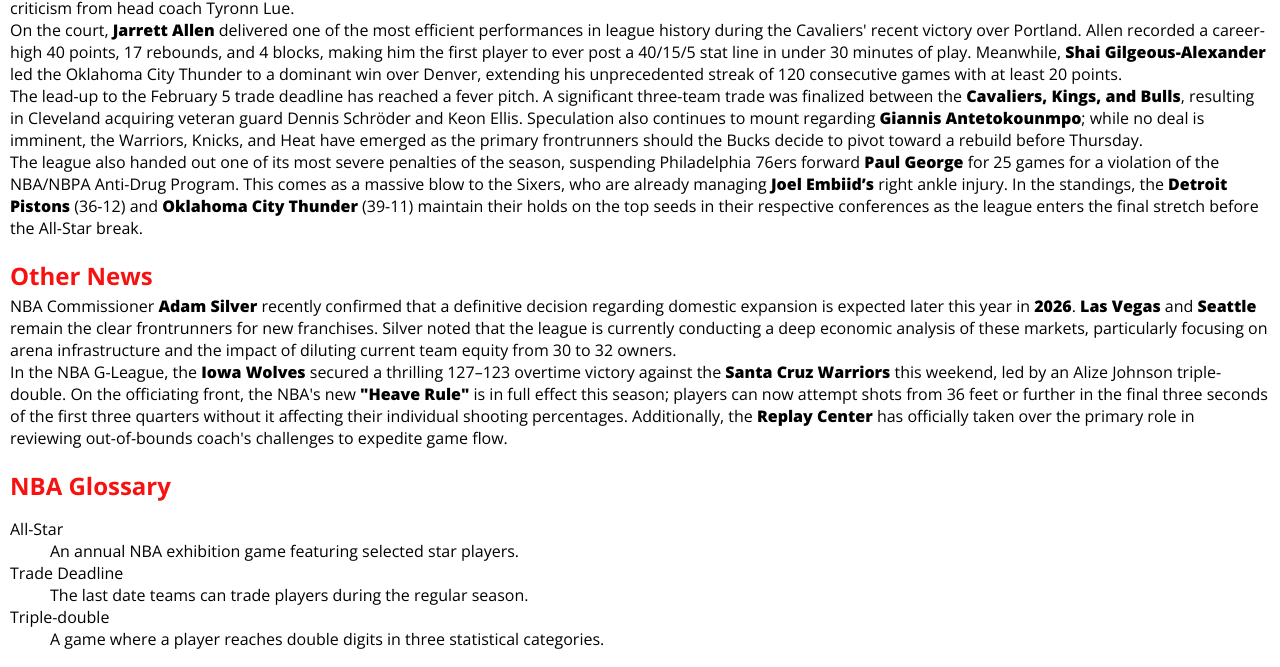
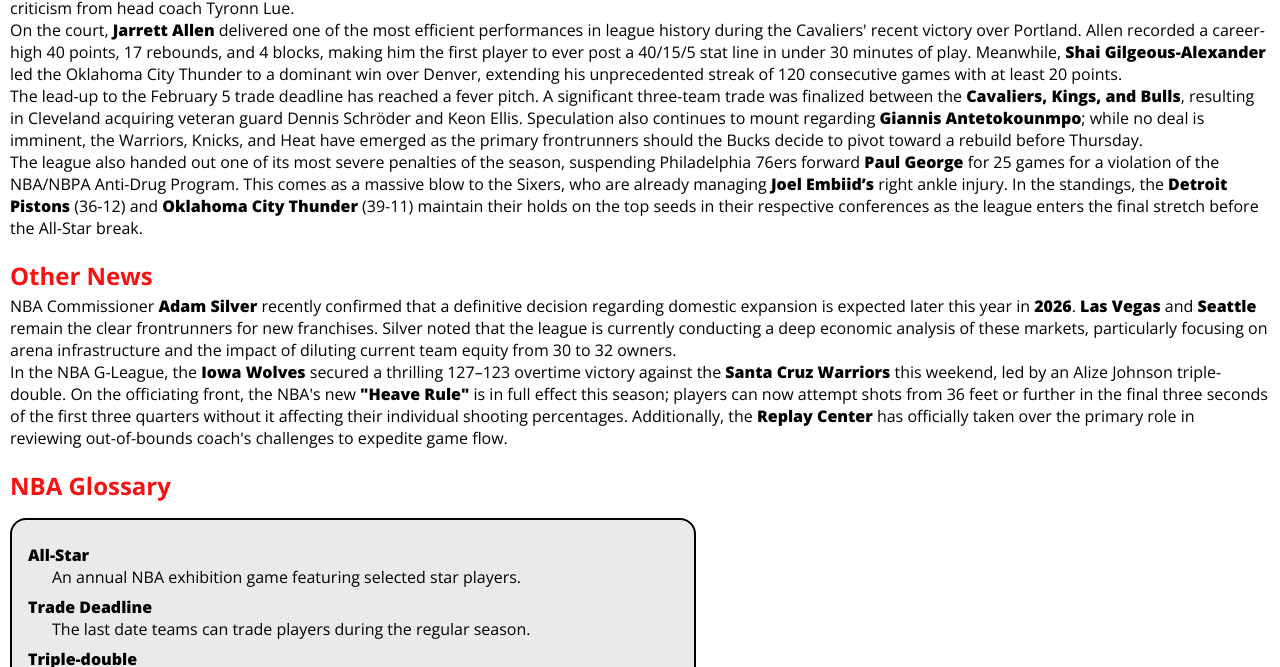
Before and after one commit to BinaCraft15/dwdd1600, a plain HTML site: page 04intro-css/index.html in a window 1280 px wide. Shown: the part 268-935 px from the top of the page. Drawn offline with nearby package versions, Linux system fonts and the light colour scheme.

Commit message:
Update styles.css

```diff
--- a/04intro-css/styles.css
+++ b/04intro-css/styles.css
@@ -66,6 +66,23 @@
     color: rgb(0, 0, 0);
 }
 
+/* definition list styling */
+dl {
+    background-color: #eaeaea;
+    padding: 1rem;
+    border: solid 2px #000000;
+    border-radius: 1rem;
+    max-width: 650px;
+}
+
+dt {
+    font-weight: 800;
+    margin-top: .5rem;
+}
+
+dd {
+    margin: 0 0 .5rem 1.5rem;
+}
 
 main address {
     font-style: normal;
@@ -74,6 +91,7 @@
     padding: .5rem;
     width: 200px;
     border:solid 2px #000000;
+    border-radius: 2rem;
 
 
 }
```
